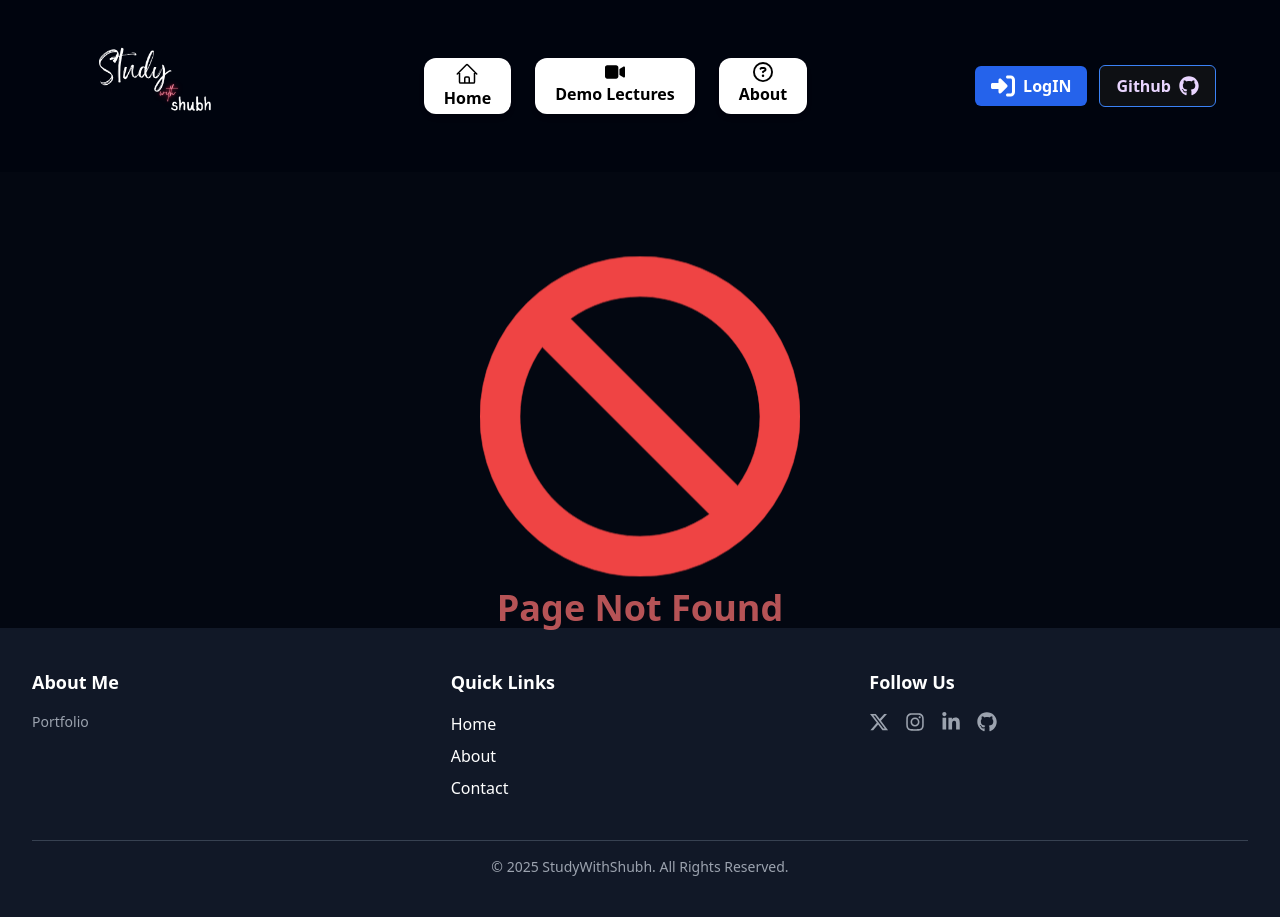
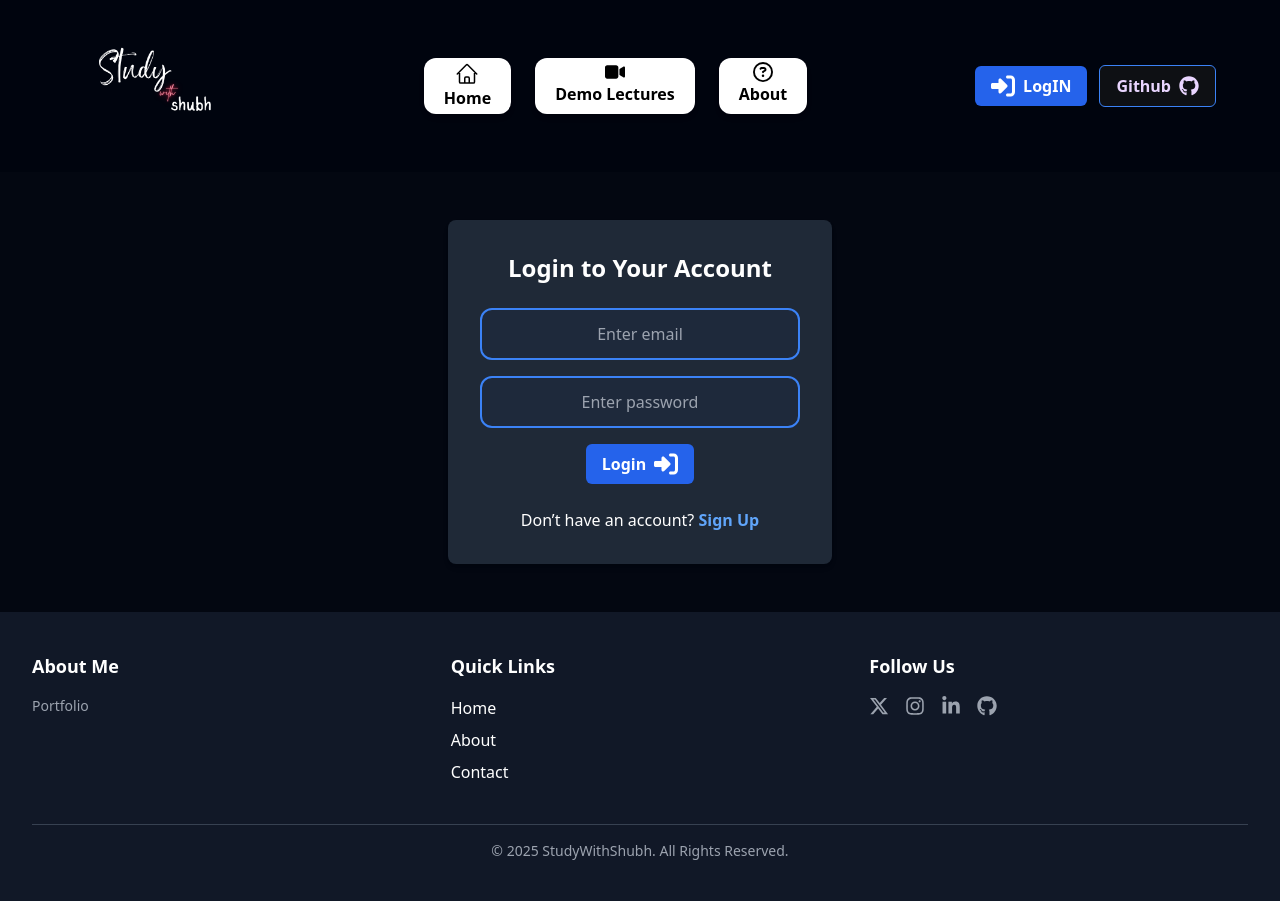
Before and after one commit to Shubhashish-Chakraborty/StudyWithShubh, a React (Vite) app: page /login in a window 1280 px wide. Before the commit this address had no page. Built offline with nearby package versions, Linux system fonts and the light colour scheme.

Commit message:
login,signup pages added

```diff
--- a/src/App.tsx
+++ b/src/App.tsx
@@ -4,6 +4,8 @@ import { Home } from "./pages/Home";
 import { NotFound } from "./pages/NotFound";
 import { DemoLectures } from "./pages/DemoLectures";
 import { About } from "./pages/About";
+import { LoginPage } from "./pages/Login";
+import { SignupPage } from "./pages/Signup";
 
 export default function App() {
     return (
@@ -14,6 +16,8 @@ export default function App() {
                         <Route index element={<Home />} />
                         <Route path="demo" element={<DemoLectures />} />
                         <Route path="about" element={<About />} />
+                        <Route path="login" element={<LoginPage />} />
+                        <Route path="signup" element={<SignupPage />} />
                         <Route path="*" element={<NotFound />} />
                     </Route>
                 </Routes>
--- a/src/components/Navbar.tsx
+++ b/src/components/Navbar.tsx
@@ -31,7 +31,7 @@ export const Navbar = () => {
 
                 {/* LogIN Button for Mobile */}
                 <div className="md:hidden">
-                    <Button variant="primary" text="LogIN" startIcon={<Login />} />
+                    <Button onClick={() => {navigate('login')}} variant="primary" text="LogIN" startIcon={<Login />} />
                 </div>
 
                 {/* Navigation Links for Desktop */}
@@ -67,7 +67,7 @@ export const Navbar = () => {
 
                 {/* Buttons Section for Desktop */}
                 <div className="hidden md:flex items-center gap-3">
-                    <Button variant="primary" text="LogIN" startIcon={<Login />} />
+                    <Button onClick={() => {navigate('login')}} variant="primary" text="LogIN" startIcon={<Login />} />
                     <div
                         onClick={() =>
                             window.open("https://github.com/Shubhashish-Chakraborty/StudyWithShubh")
--- /dev/null
+++ b/src/components/ui/Input.tsx
@@ -0,0 +1,16 @@
+interface InputProps {
+    type: string;
+    placeholder: string;
+}
+
+export const Input = ({ type, placeholder }: InputProps) => {
+    return (
+        <div className="bg-slate-800 py-3 w-full max-w-md mx-auto text-center border-2 border-blue-500 rounded-xl">
+            <input
+                className="w-full px-3 text-center placeholder-text bg-slate-800 text-white outline-none"
+                type={type}
+                placeholder={placeholder}
+            />
+        </div>
+    );
+};
--- /dev/null
+++ b/src/icons/others/Plus.tsx
@@ -0,0 +1,7 @@
+export const Plus = () => {
+    return (
+        <svg xmlns="http://www.w3.org/2000/svg" fill="none" viewBox="0 0 24 24" stroke-width="1.5" stroke="currentColor" className="size-5">
+            <path stroke-linecap="round" stroke-linejoin="round" d="M12 4.5v15m7.5-7.5h-15" />
+        </svg>
+    )
+}
--- a/src/pages/Home.tsx
+++ b/src/pages/Home.tsx
@@ -10,7 +10,7 @@ export const Home = () => {
         <div className="flex justify-center mt-16 px-4 md:px-8 bg-custom-1 min-h-screen">
             <div className="flex flex-col justify-center gap-10 max-w-4xl w-full">
                 {/* Title Section */}
-                <div className="text-white text-center font-bold text-3xl md:text-4xl leading-tight">
+                <div className="text-white text-center font-bold text-3xl md:text-4xl hover:scale-105 transition-all duration-200 cursor-pointer leading-tight">
                     "Empower Your Tech Journey with
                     <span
                         onClick={() => navigate("about")}
--- /dev/null
+++ b/src/pages/Login.tsx
@@ -0,0 +1,43 @@
+import { Button } from "../components/ui/Button";
+import { Input } from "../components/ui/Input";
+import { Login } from "../icons/NavbarIcons/Login";
+import { useNavigate } from "react-router-dom";
+
+export const LoginPage = () => {
+    const navigate = useNavigate();
+
+    return (
+        <div className="my-12 bg-custom-1 flex items-center justify-center px-4">
+            <div className="bg-gray-800 p-8 rounded-lg shadow-md w-full max-w-md sm:w-96 md:w-80 lg:w-96 xl:w-96">
+                {/* Header */}
+                <h1 className="text-2xl font-bold text-white text-center mb-6">
+                    Login to Your Account
+                </h1>
+
+                {/* Input Fields */}
+                <div className="space-y-4">
+                    <Input type="email" placeholder="Enter email" />
+                    <Input type="password" placeholder="Enter password" />
+
+                    {/* Login Button */}
+                    <div className="flex justify-center">
+                        <Button text="Login" variant="primary" endIcon={<Login />} />
+                    </div>
+                </div>
+
+                {/* Sign-Up Section */}
+                <p className="text-white text-center mt-6">
+                    Don’t have an account?{" "}
+                    <span
+                        onClick={() => {
+                            navigate("/signup");
+                        }}
+                        className="text-blue-400 font-bold cursor-pointer hover:underline"
+                    >
+                        Sign Up
+                    </span>
+                </p>
+            </div>
+        </div>
+    );
+};
--- /dev/null
+++ b/src/pages/Signup.tsx
@@ -0,0 +1,48 @@
+import { Button } from "../components/ui/Button";
+import { Input } from "../components/ui/Input";
+import { useNavigate } from "react-router-dom";
+import { Redirect } from "../icons/others/Redirect";
+
+export const SignupPage = () => {
+    const navigate = useNavigate();
+
+    return (
+        <div className="my-12 flex items-center justify-center bg-custom-1 px-4">
+            <div className="bg-gray-800 p-8 rounded-lg shadow-md w-full max-w-md sm:w-96 md:w-80 lg:w-96 xl:w-96">
+                {/* Header */}
+                <h1 className="text-2xl font-bold text-white text-center mb-6">
+                    Register to SWS
+                </h1>
+
+                {/* Input Fields */}
+                <div className="space-y-4">
+                    <Input type="text" placeholder="Enter Username" />
+                    <Input type="email" placeholder="Enter email" />
+                    <Input type="password" placeholder="Enter password" />
+
+                    {/* Sign-Up Button */}
+                    <div className="flex justify-center">
+                        <Button
+                            text="Sign Up"
+                            variant="primary"
+                            endIcon={<Redirect />}
+                        />
+                    </div>
+                </div>
+
+                {/* Sign-Up Section */}
+                <p className="text-white text-center mt-6">
+                    Already have an account?{" "}
+                    <span
+                        onClick={() => {
+                            navigate("/login");
+                        }}
+                        className="text-blue-400 font-bold cursor-pointer hover:underline"
+                    >
+                        Login
+                    </span>
+                </p>
+            </div>
+        </div>
+    );
+};
```
